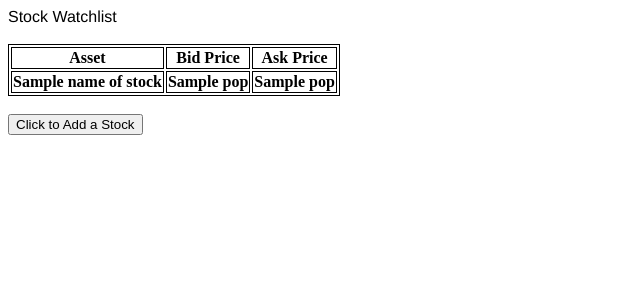
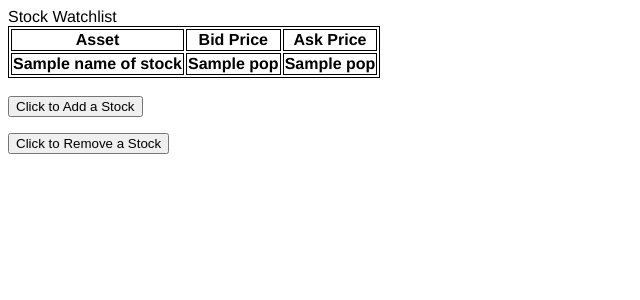
Before and after one commit to vmantri959/Flask-Project, a Flask app: template templates/main_page.html in a window 1280 px wide. Shown: the top 300 px of the page, without its empty margins (0-640 px from the left). Run offline with Flask 2, Linux system fonts and the light colour scheme; the template is opened without the code that fills it: most values are stand-ins (such as "Sample title", 1, 10 or a date in 2020); lists and menus that the app fills with data are empty.

Commit message:
Added deletion functionality

```diff
--- a/main.py
+++ b/main.py
@@ -7,31 +7,58 @@ app = Flask(__name__)
 app.config['SQLALCHEMY_DATABASE_URI'] = 'sqlite:///site.db'
 app.config['SQLALCHEMY_TRACK_MODIFICATIONS'] = False
 
+
 db = SQLAlchemy(app)
+#Global constants
+name_of_stocks = []
+bid_prices = []
+ask_prices = []
 
 class Stock(db.Model):
     name = db.Column(db.String, primary_key = True)
     bid_price = db.Column(db.Float, nullable = False)
     ask_price = db.Column(db.Float, nullable = False)
 
-@app.route('/')
-def main_page():
-    name_of_stocks = []
-    bid_prices = []
-    ask_prices = []
+def add_updated_stock_list():
     stocks = Stock.query.all()
+    name_of_stocks.clear()
+    bid_prices.clear()
+    ask_prices.clear()
     for stock in stocks:
         name_of_stocks.append(stock.name)
         bid_prices.append(stock.bid_price)
         ask_prices.append(stock.ask_price)
+
+@app.route('/')
+def main_page():
+    stocks = Stock.query.all()
+    for stock in stocks:
+        stock_info = requests.get('https://api.tdameritrade.com/v1/marketdata/' + stock.name + '/quotes?apikey=BECNZHSKXG7K2GNI4FKBG13KBXXQBGJR')
+        stock_info = json.loads(stock_info.text)
+        bid_price = stock_info[stock.name]['bidPrice']
+        ask_price = stock_info[stock.name]['askPrice']
+        try:
+            stock.bid_price = bid_price
+            stock.ask_price = ask_price
+            db.session.commit()
+        except Exception as e:
+            db.session.rollback()
+            print(e)
+            print('Failed to update stock')
+    add_updated_stock_list()
     return render_template('main_page.html', name_of_stocks = name_of_stocks, bid_prices = bid_prices, ask_prices = ask_prices)
 
 @app.route('/add_stock')
 def add_stock_page():
     return render_template('add_stock.html')
 
-@app.route('/success_or_failure', methods=['POST'])
-def show_success_or_failure_page():
+@app.route('/remove_stock')
+def remove_stock_page():
+    add_updated_stock_list()
+    return render_template('remove_stock.html', name_of_stocks = name_of_stocks)
+
+@app.route('/add_stock_show_main_page', methods=['POST'])
+def add_stock_show_main_page():
     stock_name = request.form['stock_name']
     stock_info = requests.get('https://api.tdameritrade.com/v1/marketdata/' + stock_name + '/quotes?apikey=BECNZHSKXG7K2GNI4FKBG13KBXXQBGJR')
     if stock_info.text != '{}':
@@ -48,12 +75,19 @@ def show_success_or_failure_page():
             print('Failed due to exception')
     else:
         print('Stock could not be added')
-    name_of_stocks = []
-    bid_prices = []
-    ask_prices = []
-    stocks = Stock.query.all()
-    for stock in stocks:
-        name_of_stocks.append(stock.name)
-        bid_prices.append(stock.bid_price)
-        ask_prices.append(stock.ask_price)
+    add_updated_stock_list()
     return render_template('main_page.html', name_of_stocks = name_of_stocks, bid_prices = bid_prices, ask_prices = ask_prices)
+
+@app.route('/delete_stock_show_main_page', methods=['POST'])
+def delete_stock_show_main_page():
+    deleted_stock_name = request.form['deleted_stock']
+    stock_to_delete = Stock.query.filter_by(name = deleted_stock_name).first()
+    try:
+        db.session.delete(stock_to_delete)
+        db.session.commit()
+    except Exception as e:
+        db.session.rollback()
+        print(e)
+        print('Failed to delete stock')
+    add_updated_stock_list()
+    return render_template('main_page.html', name_of_stocks = name_of_stocks, bid_prices = bid_prices, ask_prices = ask_prices)
--- a/templates/add_stock.html
+++ b/templates/add_stock.html
@@ -1,5 +1,5 @@
 <html>
-	<form action = "/success_or_failure", method = "post">
+	<form action = "/add_stock_show_main_page", method = "post">
 		<table>
 			<tr>
 				<td>
--- a/templates/main_page.html
+++ b/templates/main_page.html
@@ -1,11 +1,15 @@
 <html>
+	<head>
+		<meta http-equiv="refresh" content="60">
+	</head>
+	<body>
 		<style>
 table, th {
 	border: 1px solid black
 }
 		</style>
 
-	<div style = "font-family: Helvetica"> Stock Watchlist </div>
+		<div style = "font-family: Helvetica"> Stock Watchlist
 			<br>
 			<form action = "/add_stock">
 				<table>
@@ -34,9 +38,13 @@
 					</tr>
 					{% endfor %}
 				</table>
-
 				<br>
 				<button type = "submit"> Click to Add a Stock </button>
 			</form>
+			<form action = "/remove_stock">
+				<button type = "submit"> Click to Remove a Stock </button>
+			</form>
+		</div>
 
+	</body>
 </html>
```
Also changed, not shown: templates/remove_stock.html (added, +12 -0 lines), site.db. Lines whose indentation alone changed are shown as unchanged.
